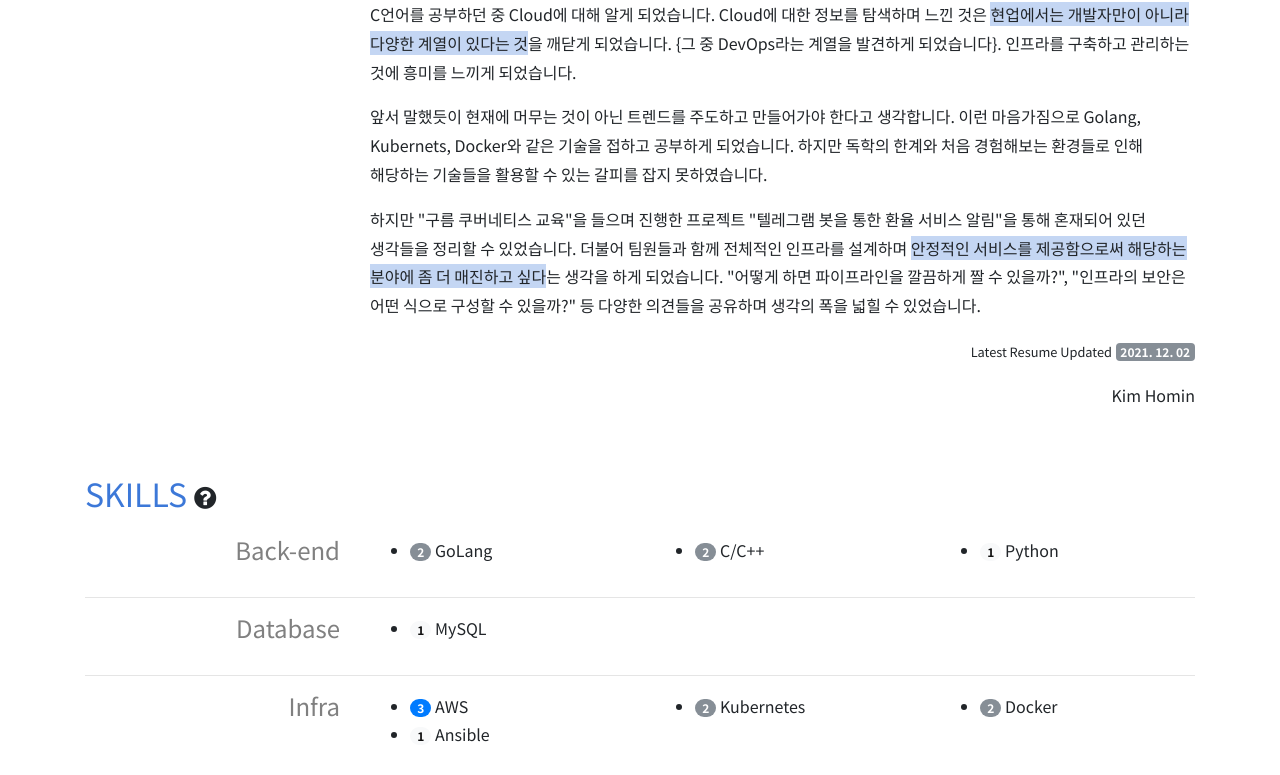
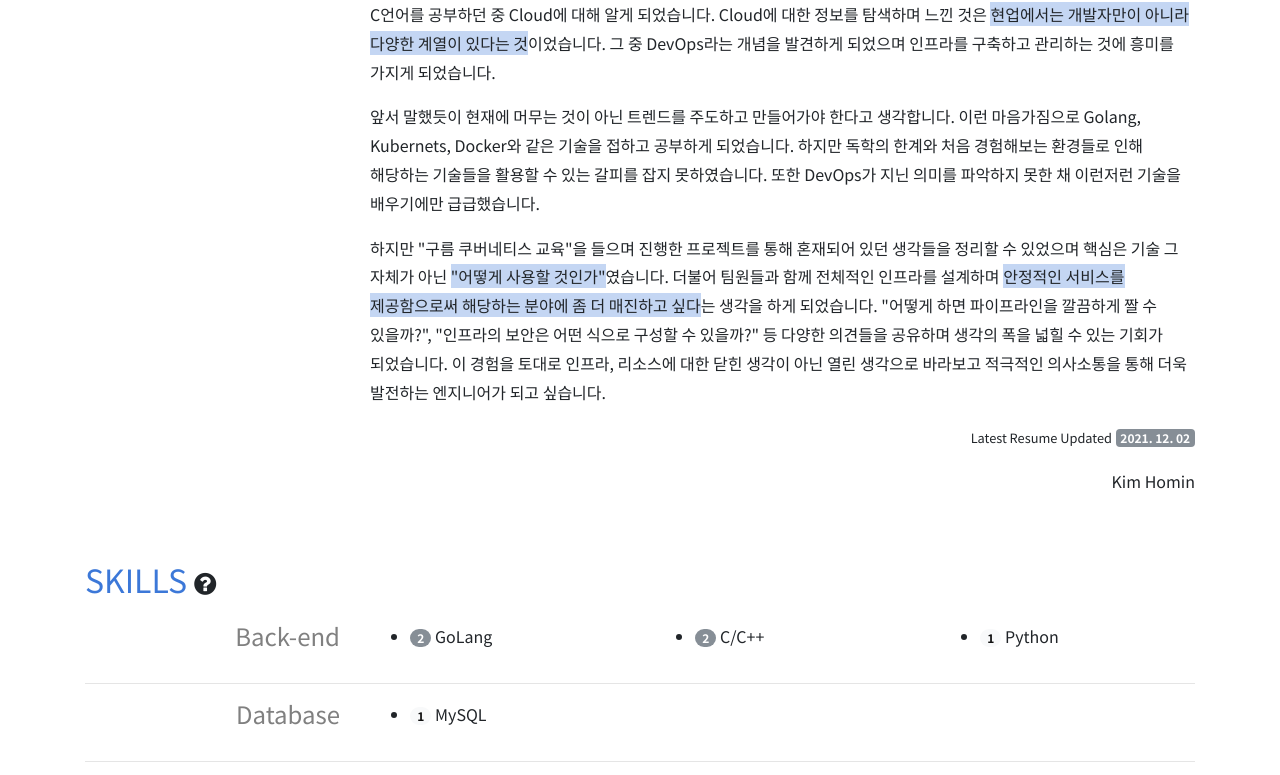
Before and after one commit to momin09/myResume, a website: page index.html in a window 1280 px wide. Shown: the part 370-1145 px from the top of the page. Drawn offline with nearby package versions, Linux system fonts and the light colour scheme; a script that the page names is missing.

Commit message:
Update: Introduce

```diff
--- a/index.html
+++ b/index.html
@@ -93,9 +93,9 @@
           <h2 class="blue">INTRODUCE</h2>
         </div>
         <div class="col-12 col-md-9">
-          <p> 컴퓨터 정보 공학부로 전과를 생각하며 가장 고민을 했던 것은 진로의 방향성과 트렌드였습니다. 평소, 게임과 관련된 진로를 염두해 두고 있었으며 특히 서버 쪽에 생각을 두고 있었기 땜누에 이와 관련된 정보를 탐색하였습니다. Backend에 기반한 C언어를 공부하던 중 Cloud에 대해 알게 되었습니다. Cloud에 대한 정보를 탐색하며 느낀 것은 <span class="highlight">현업에서는 개발자만이 아니라 다양한 계열이 있다는 것</span>을 깨닫게 되었습니다. {그 중 DevOps라는 계열을 발견하게 되었습니다}. 인프라를 구축하고 관리하는 것에 흥미를 느끼게 되었습니다.</p>
-          <p> 앞서 말했듯이 현재에 머무는 것이 아닌 트렌드를 주도하고 만들어가야 한다고 생각합니다. 이런 마음가짐으로 Golang, Kubernets, Docker와 같은 기술을 접하고 공부하게 되었습니다. 하지만 독학의 한계와 처음 경험해보는 환경들로 인해 해당하는 기술들을 활용할 수 있는 갈피를 잡지 못하였습니다. </p>
-          <p> 하지만 "구름 쿠버네티스 교육"을 들으며 진행한 프로젝트 "텔레그램 봇을 통한 환율 서비스 알림"을 통해 혼재되어 있던 생각들을 정리할 수 있었습니다. 더불어 팀원들과 함께 전체적인 인프라를 설계하며 <span class="highlight">안정적인 서비스를 제공함으로써 해당하는 분야에 좀 더 매진하고 싶다</span>는 생각을 하게 되었습니다. "어떻게 하면 파이프라인을 깔끔하게 짤 수 있을까?", "인프라의 보안은 어떤 식으로 구성할 수 있을까?" 등 다양한 의견들을 공유하며 생각의 폭을 넓힐 수 있었습니다.</p>
+          <p> 컴퓨터 정보 공학부로 전과를 생각하며 가장 고민을 했던 것은 진로의 방향성과 트렌드였습니다. 평소, 게임과 관련된 진로를 염두해 두고 있었으며 특히 서버 쪽에 생각을 두고 있었기 때문에 이와 관련된 정보를 탐색하였습니다. Backend에 기반한 C언어를 공부하던 중 Cloud에 대해 알게 되었습니다. Cloud에 대한 정보를 탐색하며 느낀 것은 <strong class="highlight">현업에서는 개발자만이 아니라 다양한 계열이 있다는 것</strong>이었습니다. 그 중 DevOps라는 개념을 발견하게 되었으며 인프라를 구축하고 관리하는 것에 흥미를 가지게 되었습니다.</p>
+          <p> 앞서 말했듯이 현재에 머무는 것이 아닌 트렌드를 주도하고 만들어가야 한다고 생각합니다. 이런 마음가짐으로 Golang, Kubernets, Docker와 같은 기술을 접하고 공부하게 되었습니다. 하지만 독학의 한계와 처음 경험해보는 환경들로 인해 해당하는 기술들을 활용할 수 있는 갈피를 잡지 못하였습니다. 또한 DevOps가 지닌 의미를 파악하지 못한 채 이런저런 기술을 배우기에만 급급했습니다.</p>
+          <p> 하지만 "구름 쿠버네티스 교육"을 들으며 진행한 프로젝트를 통해 혼재되어 있던 생각들을 정리할 수 있었으며 핵심은 기술 그 자체가 아닌 <strong class="highlight">"어떻게 사용할 것인가"</strong>였습니다. 더불어 팀원들과 함께 전체적인 인프라를 설계하며 <strong class="highlight">안정적인 서비스를 제공함으로써 해당하는 분야에 좀 더 매진하고 싶다</strong>는 생각을 하게 되었습니다. "어떻게 하면 파이프라인을 깔끔하게 짤 수 있을까?", "인프라의 보안은 어떤 식으로 구성할 수 있을까?" 등 다양한 의견들을 공유하며 생각의 폭을 넓힐 수 있는 기회가 되었습니다. 이 경험을 토대로 인프라, 리소스에 대한 닫힌 생각이 아닌 열린 생각으로 바라보고 적극적인 의사소통을 통해 더욱 발전하는 엔지니어가 되고 싶습니다.</p>
           <p class="text-md-right"><small>Latest Resume Updated</small> <sapn class="badge badge-secondary">2021. 12. 02</span></p>
           <p class="text-md-right">Kim Homin</p>
         </div>
@@ -289,7 +289,7 @@
                     <li>사용자가 말을 진행하면 대화록이 작성 및 Bot이 이에 대한 대답</li>
                     <li>트리거 발생 -> 말로 작성 -> STT 이후 TTS로 답변 </li>
                   </ul>
-                  <div class="col-md-7 col-sm-12 pb-3 text-md-right text-center">
+                  <div class="col-md-7 col-sm-12 pb-3">
                     <img class="img-fluid rounded profile-img" src="./static/image/KakaoTalk_20211203_101645489.jpg" alt="Infra Structure">
                   </div>
                 </div>
```
